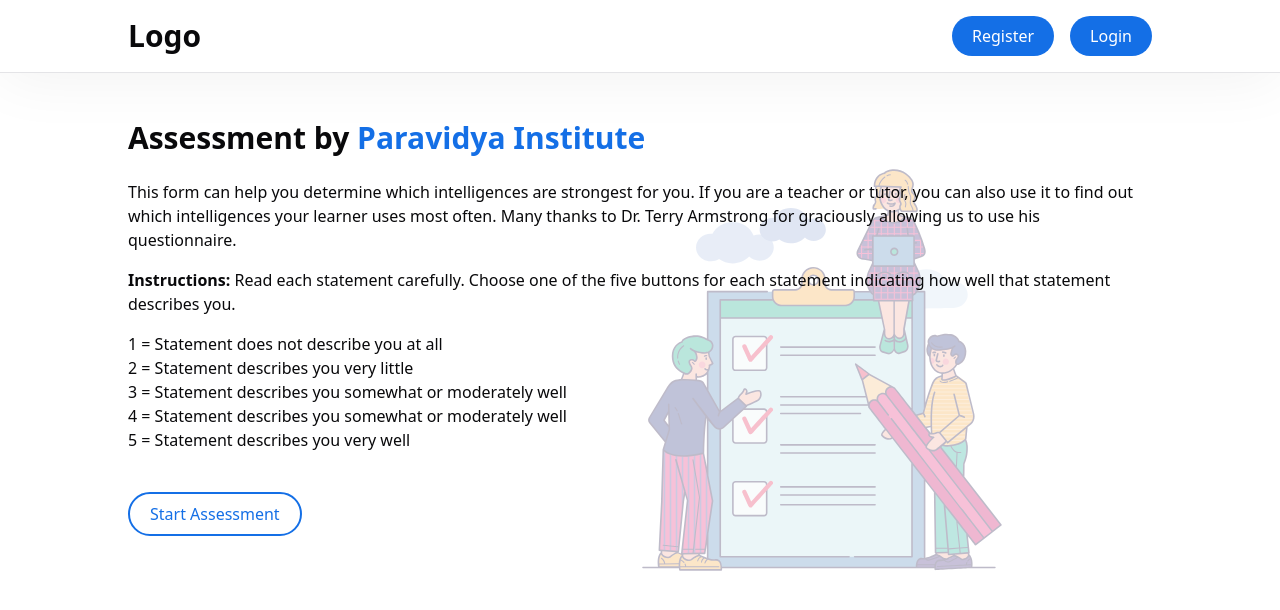
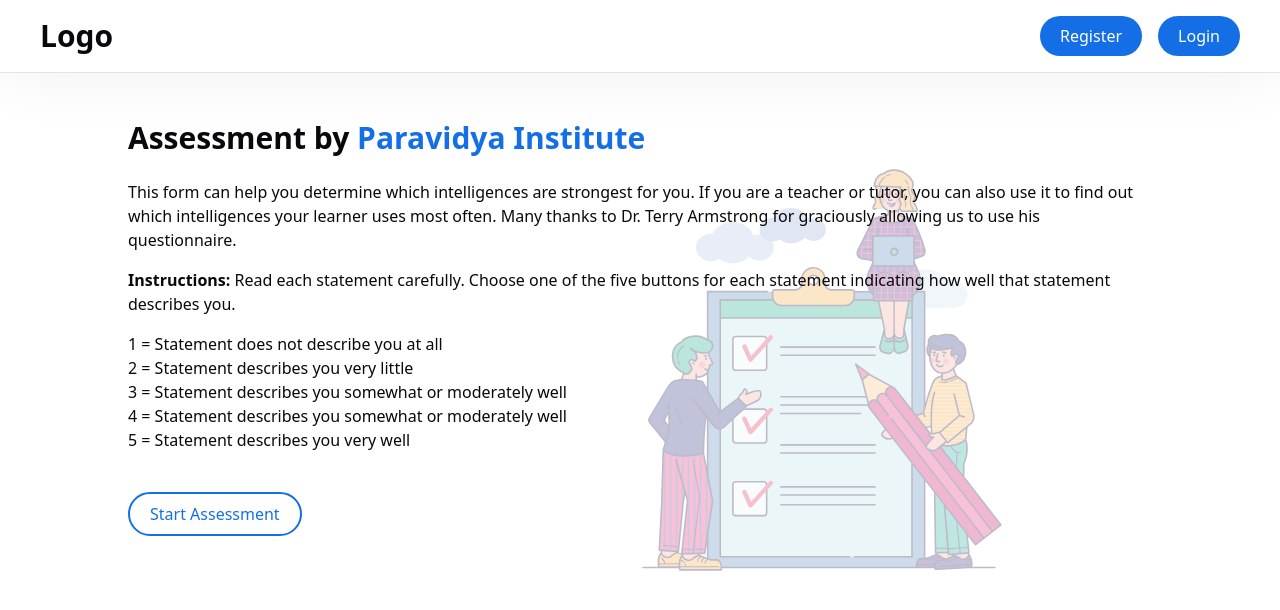
Before and after one commit to YashChopra25/Institute, a Next.js app: page / in a window 1280 px wide. Shown: the top 610 px of the page. Built offline with nearby package versions, Linux system fonts and the light colour scheme; no server answers.

Commit message:
resolve navbar

```diff
--- a/src/app/test/page.tsx
+++ b/src/app/test/page.tsx
@@ -153,8 +153,8 @@
     localStorage.clear();
   };
   return (
-    <Box className="min-h-screen flex items-center justify-center mt-10">
-      <Box className="w-full py-10 px-8 flex flex-col justify-center items-center min-h-screen mt-10 max-w-screen-xl min-w-[1280px]">
+    <Box className="min-h-screen max-w-screen-xl min-w-[1200px] flex items-center justify-center mt-10">
+      <Box className="w-full py-10 px-8 flex flex-col justify-center items-center min-h-screen mt-10 max-w-screen-xl min-w-[1200px]">
         <Stepper activeStep={activeStep} className="w-full">
           {questions?.map((label, index) => {
             const stepProps: { completed?: boolean } = {};
@@ -173,7 +173,7 @@
           })}
         </Stepper>
         {activeStep === questions.length ? (
-          <div className="min-h-full mt-10">
+          <div className="min-h-[70vh]">
             <Typography sx={{ mt: 2, mb: 1 }}>
               All attempts all the questions - you&apos;re finished
             </Typography>
--- a/src/components/Test/Questions.jsx
+++ b/src/components/Test/Questions.jsx
@@ -4,21 +4,34 @@
 import Typography from '@mui/material/Typography';
 import { Checkbox, FormControl, FormControlLabel, Radio, RadioGroup } from '@mui/material';
 const Questions = ({ descriptive, className }) => {
+    /**
+     * Saves the answer to the local storage
+     * @param {string} usedFor - The key to use for the local storage
+     * @param {string} title - The title of the answer
+     * @param {string} value - The value of the answer
+     * @returns {void}
+     */
     const SavedAnserInLocalSTorage = (usedFor, title, value) => {
+        // Check if the key already exists in the local storage
         const descriptive = JSON.parse(localStorage.getItem(usedFor))
         if (descriptive == null) {
+            // If not, create a new array with the answer
             localStorage.setItem(usedFor, JSON.stringify([{ title, value }]))
         } else {
+            // If the key does exist, check if the answer already exists in the array
             let isExit = false;
-            descriptive.map((item, index) => {
+            descriptive?.map((item, index) => {
                 if (item.title == title) {
+                    // If the answer already exists, update the value
                     item.value = value
                     isExit = true
                 }
             })
             if (!isExit) {
+                // If the answer does not exist, add it to the array
                 descriptive.push({ title, value })
             }
+            // Save the array back to the local storage
             localStorage.setItem(usedFor, JSON.stringify(descriptive))
         }
 
--- a/src/components/common/Navbar.jsx
+++ b/src/components/common/Navbar.jsx
@@ -9,7 +9,7 @@
   const user = useCurrentUser();
   return (
     <nav className="fixed top-0 w-full py-4 border-b shadow-[0px_4px_64px_0px_rgba(0,0,0,0.06)] z-50 bg-white px-5 md:px-10">
-      <div className="flex items-center justify-between w-full max-w-screen-lg mx-auto">
+      <div className="flex items-center justify-between w-full max-w-screen-xl mx-auto">
         <p className="text-3xl font-bold">Logo</p>
         <div className="flex items-center gap-4">
           {user?.image ? (
```
